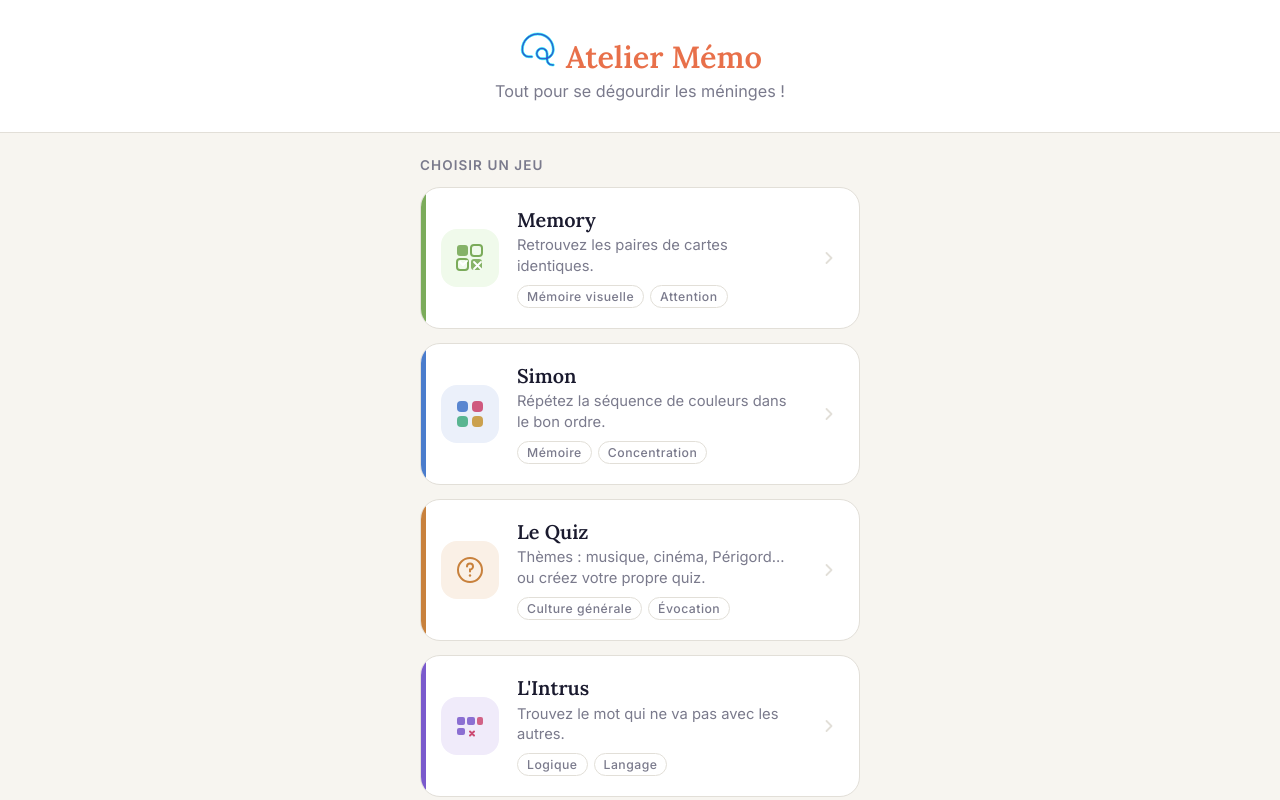
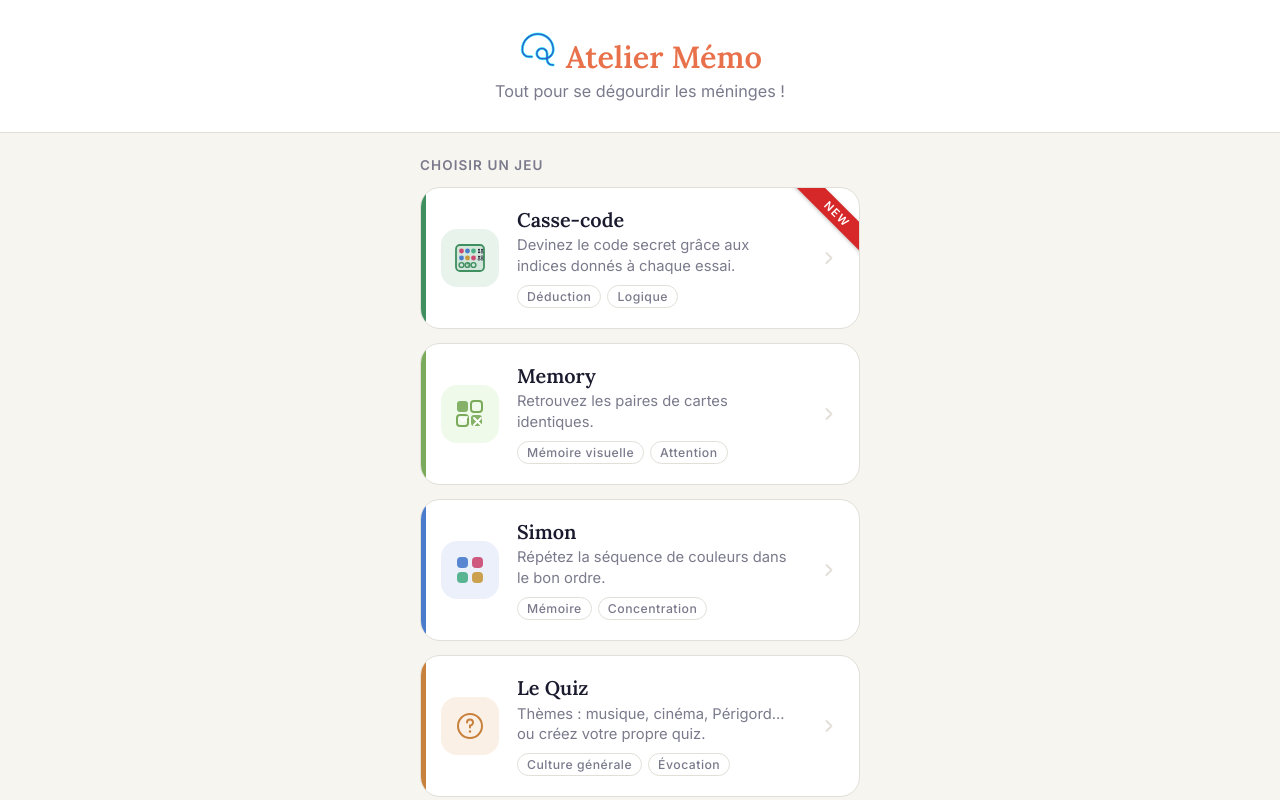
Before and after one commit to pierreg78-maker/Atelier, a plain HTML site: page index.html in a window 1280 px wide. Shown: the top 800 px of the page. Drawn offline with Linux system fonts and the light colour scheme.

Commit message:
Update index.html

```diff
--- a/index.html
+++ b/index.html
@@ -31,6 +31,7 @@
     --c-rummikub: #A6763E;
     --c-casse:   #3D5A80;
    --c-lettres: #2E86AB;
+    --c-code:    #3F8F5F;
   }
 
   html { font-size: 18px; }
@@ -146,6 +147,7 @@ h1 {
   .game-card[data-color="rummikub"]::before { background: var(--c-rummikub); }
   .game-card[data-color="casse"]::before { background: var(--c-casse); }
  .game-card[data-color="lettres"]::before { background: var(--c-lettres); }
+  .game-card[data-color="code"]::before { background: var(--c-code); }
 
 .tag-link {
   cursor: pointer;
@@ -154,6 +156,24 @@ h1 {
   color: var(--c-lettres);
   font-weight: 600;
 }
+
+  /* ── Bandeau NEW ── */
+  .ribbon-new {
+    position: absolute;
+    top: 16px;
+    right: -30px;
+    width: 104px;
+    padding: 3px 0;
+    background: #D62828;
+    color: #fff;
+    font-size: 0.62rem;
+    font-weight: 700;
+    letter-spacing: 0.12em;
+    text-align: center;
+    transform: rotate(45deg);
+    box-shadow: 0 1px 4px rgba(0,0,0,0.25);
+    pointer-events: none;
+  }
 
   .game-card:active {
     transform: scale(0.98);
@@ -189,6 +209,7 @@ h1 {
   .game-card[data-color="rummikub"] .icon-wrap { background: #F6EEE2; }
   .game-card[data-color="casse"] .icon-wrap { background: #E8EEF5; }
  .game-card[data-color="lettres"] .icon-wrap { background: #E6F2F7; }
+  .game-card[data-color="code"] .icon-wrap { background: #E8F3EC; }
 
 
   .icon-wrap svg {
@@ -358,6 +379,47 @@ h1 {
 <div class="section">
   <div class="section-label">Choisir un jeu</div>
   <div class="game-list">
+
+    <!-- Casse-code -->
+    <a class="game-card" data-color="code" href="https://pierreg78-maker.github.io/casse_code/">
+      <span class="ribbon-new">NEW</span>
+      <div class="icon-wrap">
+        <svg viewBox="0 0 32 32" fill="none">
+          <rect x="2" y="3" width="28" height="26" rx="4" fill="#3F8F5F" opacity=".12"/>
+          <rect x="2" y="3" width="28" height="26" rx="4" stroke="#3F8F5F" stroke-width="1.8"/>
+          <circle cx="7.5" cy="9" r="2.4" fill="#CC4A72"/>
+          <circle cx="13.5" cy="9" r="2.4" fill="#4A7CCC"/>
+          <circle cx="19.5" cy="9" r="2.4" fill="#4AB087"/>
+          <circle cx="25" cy="7.7" r="1" fill="#1A1A2E"/>
+          <circle cx="28" cy="7.7" r="1" fill="#1A1A2E"/>
+          <circle cx="25" cy="10.3" r="1" fill="#1A1A2E"/>
+          <circle cx="28" cy="10.3" r="1" stroke="#1A1A2E" stroke-width=".7"/>
+          <circle cx="7.5" cy="16" r="2.4" fill="#4A7CCC"/>
+          <circle cx="13.5" cy="16" r="2.4" fill="#C89A3C"/>
+          <circle cx="19.5" cy="16" r="2.4" fill="#CC4A72"/>
+          <circle cx="25" cy="14.7" r="1" fill="#1A1A2E"/>
+          <circle cx="28" cy="14.7" r="1" stroke="#1A1A2E" stroke-width=".7"/>
+          <circle cx="25" cy="17.3" r="1" stroke="#1A1A2E" stroke-width=".7"/>
+          <circle cx="28" cy="17.3" r="1" stroke="#1A1A2E" stroke-width=".7"/>
+          <circle cx="7.5" cy="23" r="2.4" stroke="#3F8F5F" stroke-width="1.4"/>
+          <circle cx="13.5" cy="23" r="2.4" stroke="#3F8F5F" stroke-width="1.4"/>
+          <circle cx="19.5" cy="23" r="2.4" stroke="#3F8F5F" stroke-width="1.4"/>
+          <path d="M13 22.3a1.1 1.1 0 1 1 1.5 1c-.4.2-.5.4-.5.8" stroke="#3F8F5F" stroke-width="1" stroke-linecap="round"/>
+        </svg>
+      </div>
+      <div class="game-info">
+        <div class="game-name">Casse-code</div>
+        <div class="game-desc">Devinez le code secret grâce aux indices donnés à chaque essai.</div>
+        <div class="game-tags">
+          <span class="tag">Déduction</span>
+          <span class="tag">Logique</span>
+        </div>
+      </div>
+      <svg class="chevron" width="20" height="20" viewBox="0 0 20 20" fill="none">
+        <path d="M7.5 5l5 5-5 5" stroke="currentColor" stroke-width="1.8" stroke-linecap="round" stroke-linejoin="round"/>
+      </svg>
+    </a>
+
 
 
     <!-- Memory -->
```
